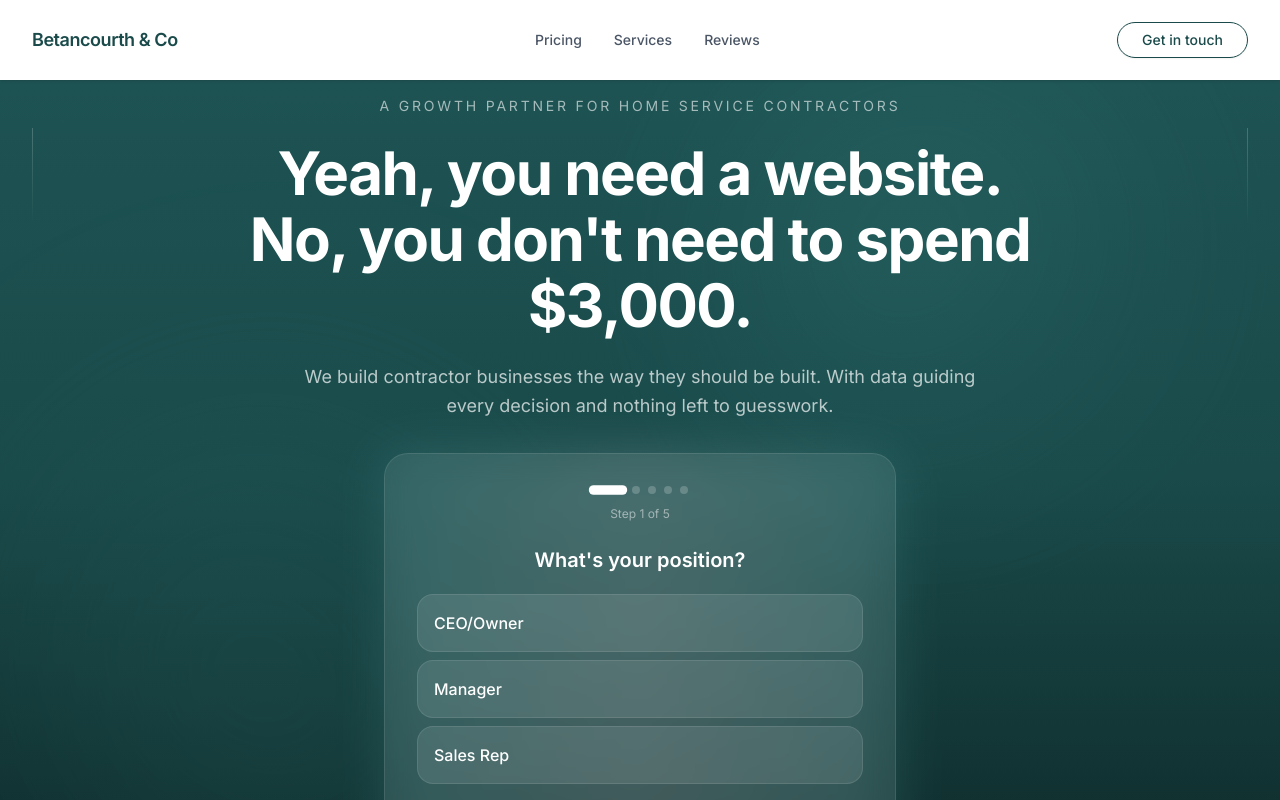
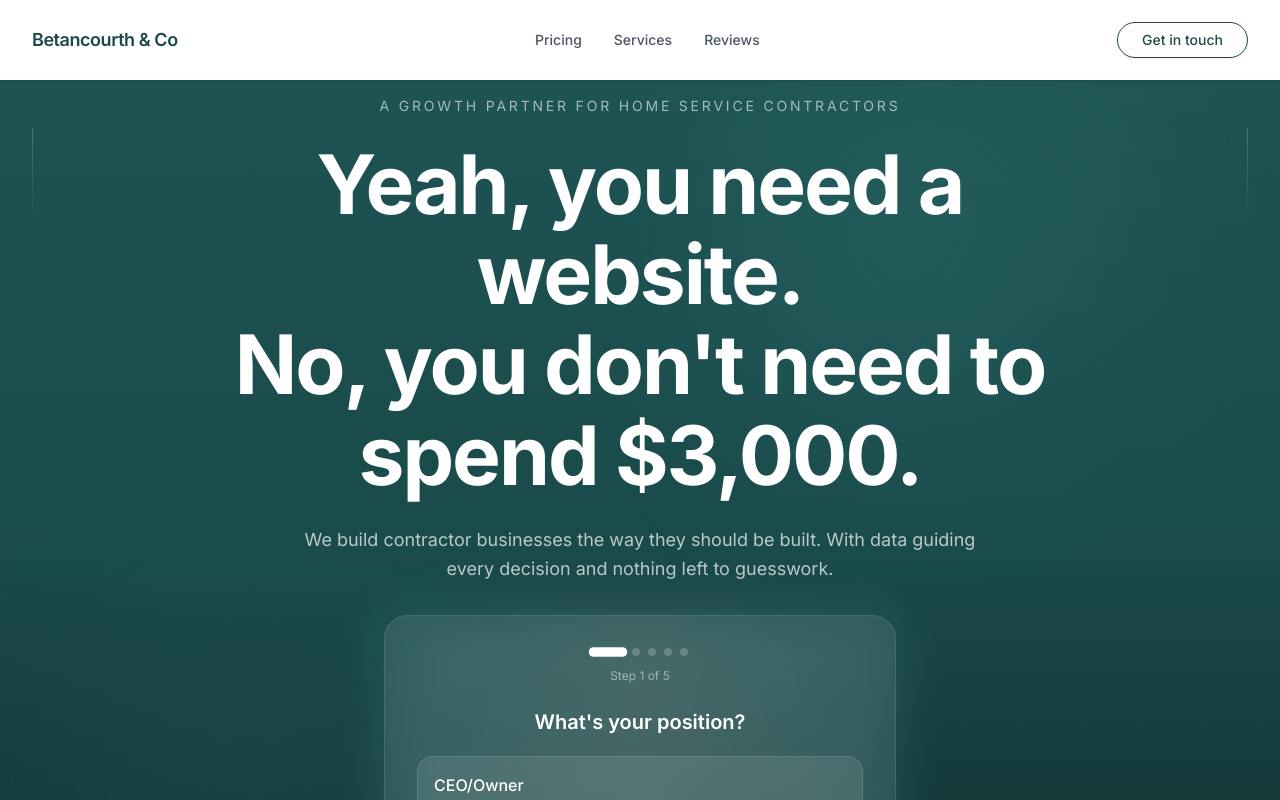
Before and after one commit to Fbet590/Betancourth-Co-2.0, a Next.js app: page / in a window 1280 px wide. Shown: the top 800 px of the page. Built offline with nearby package versions, Linux system fonts and the light colour scheme.

Commit message:
feat: increase main headline font size to 82px
Update h1 element in hero section for larger headline display.

```diff
--- a/components/hero-section.tsx
+++ b/components/hero-section.tsx
@@ -394,7 +394,7 @@ export function HeroSection() {
             initial={{ opacity: 0, y: 20 }}
             animate={{ opacity: 1, y: 0 }}
             transition={{ duration: 0.6, delay: 0.1 }}
-            className="text-white text-4xl md:text-5xl lg:text-6xl font-bold leading-[1.1] mb-6 tracking-tight"
+            className="text-white text-4xl md:text-5xl lg:text-[82px] font-bold leading-[1.1] mb-6 tracking-tight"
           >
             Yeah, you need a website.<br />No, you don&apos;t need to spend $3,000.
           </motion.h1>
```
